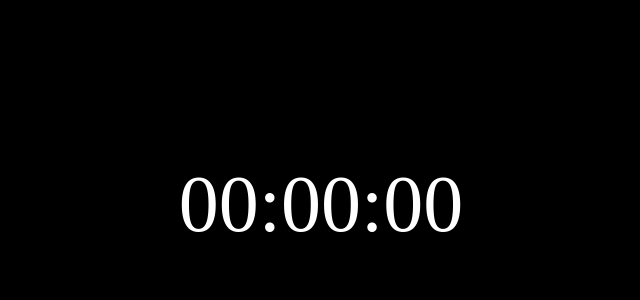
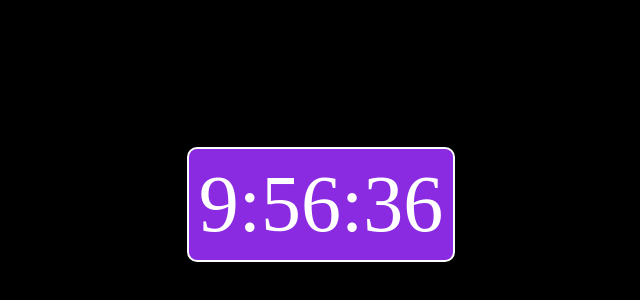
Before and after one commit to Strukturavaltas-03-Frontend-2022/js2-projekt-clock-anikoszakalymolnar, a plain HTML site: page index.html in a window 1280 px wide. Shown: the part 196-496 px from the top of the page, without its empty margins (319-959 px from the left). Drawn offline with Linux system fonts and the light colour scheme; a web font is replaced by a local one.

Commit message:
solution_clock

```diff
--- a/clock.js
+++ b/clock.js
@@ -0,0 +1,5 @@
+function currentTime() {
+    const timeNow = new Date().toLocaleTimeString('hu');
+    document.querySelector("#clock").innerHTML = timeNow;
+    setTimeout(currentTime, 1000);
+}
--- a/index.html
+++ b/index.html
@@ -10,7 +10,7 @@
     <title>Digital clock</title>
 </head>
 
-<body>
+<body onload="currentTime()">
     <main>
         <div id="clock">00:00:00</div>
     </main>
--- a/style.css
+++ b/style.css
@@ -1,7 +1,6 @@
 html {
     background-color: black;
     color: white;
-    font-size: 5rem;
 }
 
 main {
@@ -14,3 +13,11 @@ main {
     height: 100%;
     width: 100%;
 }
+
+#clock {
+    font-size: 5rem;
+    padding: 10px;
+    border: 2px solid white;
+    border-radius: 10px;
+    background-color: blueviolet;
+}
```
